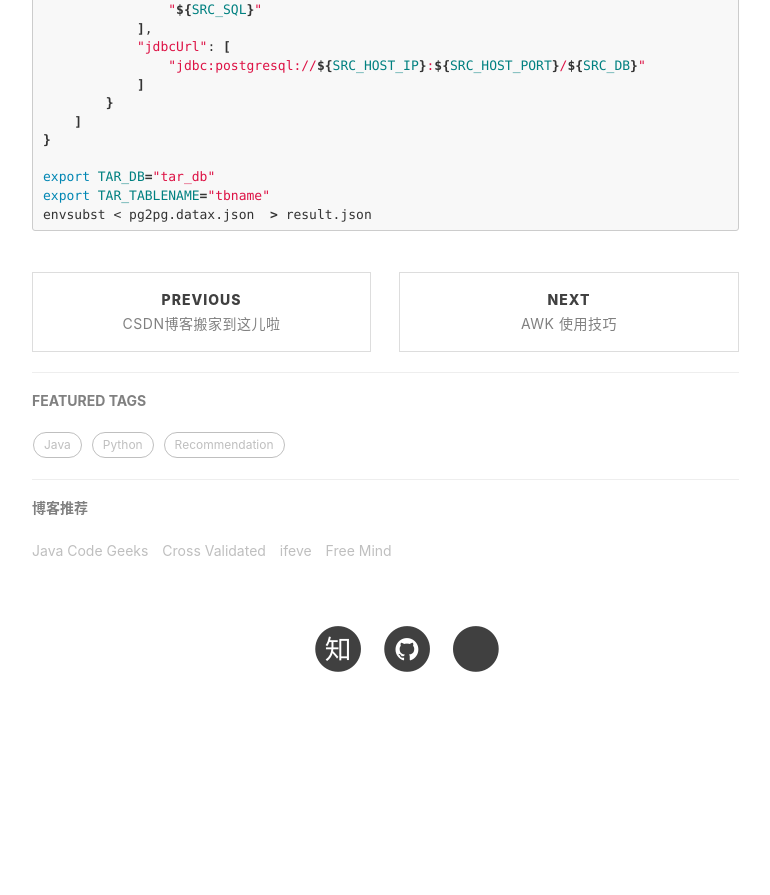
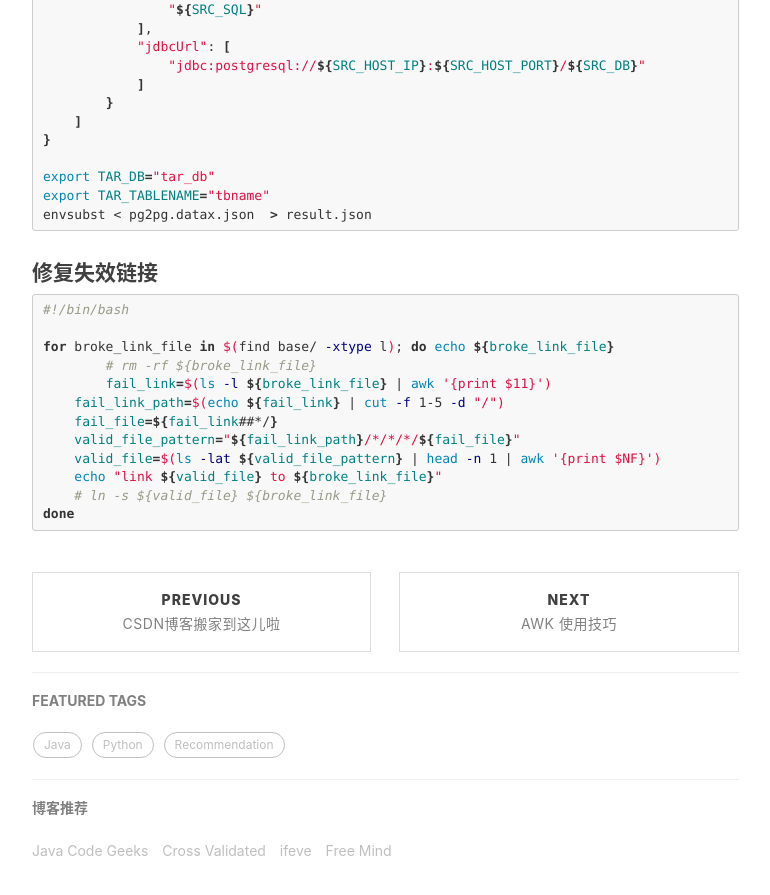
Before and after one commit to cddesire/cddesire.github.io, a Jekyll site: the page built from _posts/2017-05-14-common-cmd.markdown, in a window 1280 px wide and 900 px high, scrolled down 31050 px. Shown: the top 895 px of the window, without its empty margins (233-1003 px from the left). Built offline with Jekyll 4.4.1, drawn with Linux system fonts in a browser that asks for light colours; nearby versions of some CDN libraries; comment, search, counter and statistics services are not loaded; before the commit the page ends 31792 px from its top, so only the background shows below that.

Commit message:
Update 2017-05-14-common-cmd.markdown

````diff
--- a/_posts/2017-05-14-common-cmd.markdown
+++ b/_posts/2017-05-14-common-cmd.markdown
@@ -1644,3 +1644,21 @@ export TAR_DB="tar_db"
 export TAR_TABLENAME="tbname"
 envsubst < pg2pg.datax.json  > result.json
 ```
+
+
+#### 修复失效链接
+``` shell
+#!/bin/bash
+
+for broke_link_file in $(find base/ -xtype l); do
+	echo ${broke_link_file}
+	# rm -rf ${broke_link_file}
+	fail_link=$(ls -l ${broke_link_file} | awk '{print $11}')
+    fail_link_path=$(echo ${fail_link} | cut -f 1-5 -d "/")
+    fail_file=${fail_link##*/}
+    valid_file_pattern="${fail_link_path}/*/*/*/${fail_file}"
+    valid_file=$(ls -lat ${valid_file_pattern} | head -n 1 | awk '{print $NF}')
+    echo "link ${valid_file} to ${broke_link_file}"
+    # ln -s ${valid_file} ${broke_link_file}
+done
+```
````
